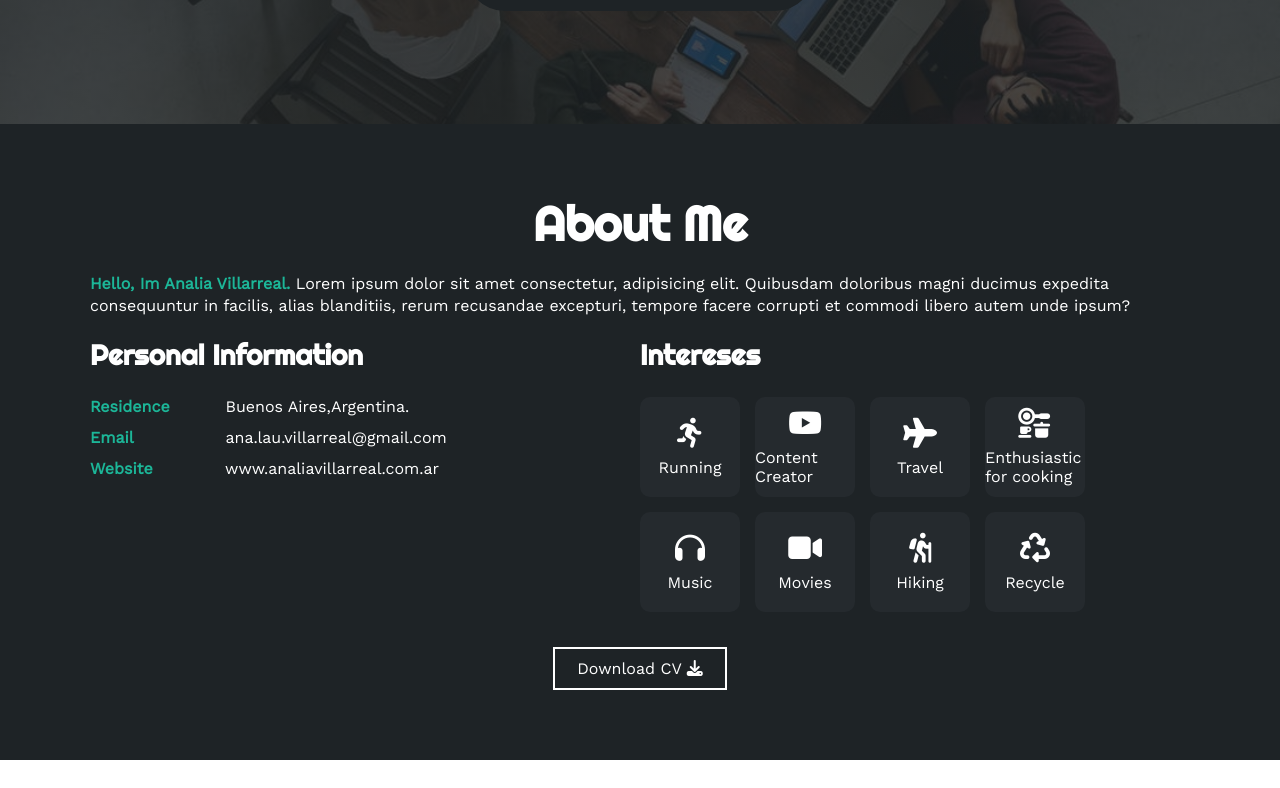
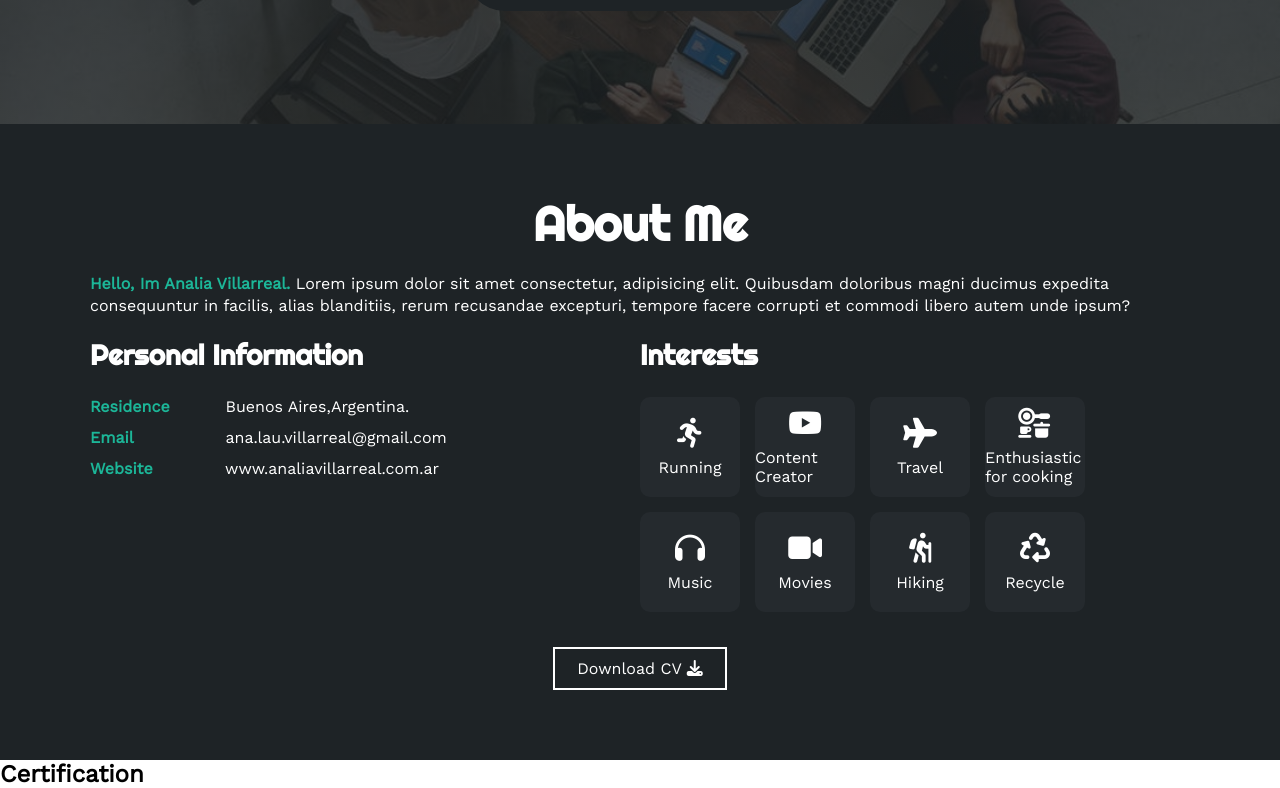
Before and after one commit to analia-villarreal/analia-villarreal, a plain HTML site: page index.html in a window 1280 px wide. Shown: the part 676-1464 px from the top of the page. Before the commit the page ends 1436 px from the top, so only its background shows below. Drawn offline with nearby package versions, Linux system fonts and the light colour scheme.

Commit message:
empezando cert

```diff
--- a/index.html
+++ b/index.html
@@ -70,7 +70,7 @@
         </div>
         <div class="col">
             <!--Intereses-->
-            <h3>Intereses</h3>
+            <h3>Interests</h3>
             <div class="contenedor-intereses">
               <div class="intereses">
                 <i class="fa-solid fa-person-running"></i>
@@ -113,8 +113,10 @@
         </button>
       </div>
     </section>
-    <section class="cert">
-
+    <section class="cert" id="cert">
+      <div class="contenido-seccion">
+        <h2>Certification</h2>
+      </div>
     </section>
 
   </body>
```
